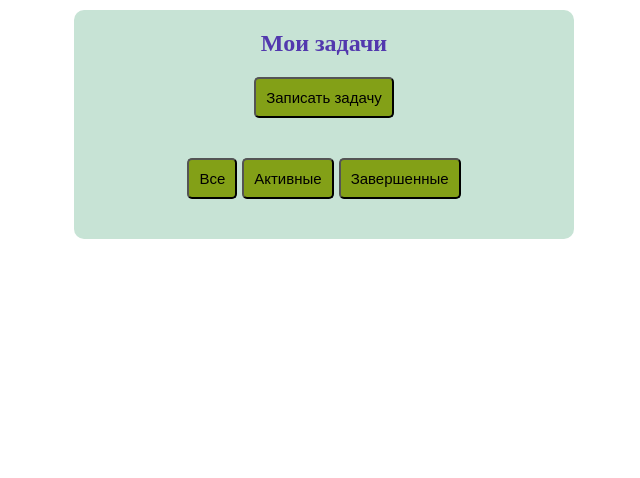
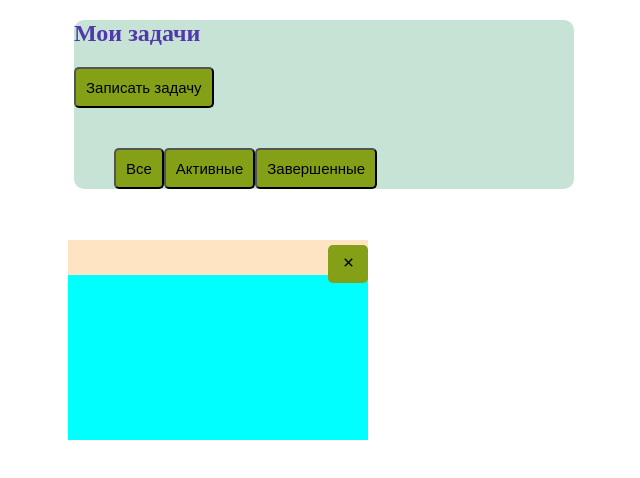
Before and after one commit to ProstoLama27/To-do-List, a React (Vite) app: page / in a window 1280 px wide. Both pictures are taken after a click on the button "Записать задачу". Shown: the top 478 px of the page, without its empty margins (316-956 px from the left). Built offline with nearby package versions, Linux system fonts and the light colour scheme.

Commit message:
Сделал модальное окно

```diff
--- a/src/components/mainScreen/MainScreen.jsx
+++ b/src/components/mainScreen/MainScreen.jsx
@@ -1,12 +1,20 @@
+import { useState } from "react";
 import styles from "./MainScreen.module.scss"
+import Modal from "../modal/Modal";
 const MainScreen = () => {
+    const [isOpen, setIsOpen] = useState(false)
+
+    const modalToggle = () =>{
+        setIsOpen(!isOpen)
+    }
+
     return (
         <section className={styles.mainScreen}>
             <div className={styles.mainScreen__header}>
                 <h1>Мои задачи</h1>
             </div>
             <div>
-                <button>Записать задачу</button>
+                <button onClick={modalToggle}>Записать задачу</button>
             </div>
             {/* задачи */}
             <div className={styles.mainScreen__philter}>
@@ -14,6 +22,7 @@ const MainScreen = () => {
                 <button>Активные</button>
                 <button>Завершенные</button>
             </div>
+            <Modal isOpen={isOpen} modalToggle={modalToggle}/>
         </section>
      );
 }
--- a/src/components/mainScreen/MainScreen.module.scss
+++ b/src/components/mainScreen/MainScreen.module.scss
@@ -1,13 +1,13 @@
-div{
-    display: flex;
-    justify-content: center;
-}
-
 .mainScreen{
     width: 500px;
     margin-top: 10px;
     border-radius: 10px;
     background-color:#C7E3D5 ;
+
+    // div{
+    //     display: flex;
+    //     justify-content: center;
+    // }
 
     &__header{
         color:#5238AE ;
--- /dev/null
+++ b/src/components/modal/Modal.jsx
@@ -0,0 +1,20 @@
+import styles from "./Modal.module.scss"
+import { IoCloseSharp } from "react-icons/io5";
+const Modal = (props) => {
+    if(props.isOpen == false) {
+        return null
+    }
+    else{
+        return (
+            <div className={styles.modal}>
+                <div className={styles.modal__header}>
+                    <button onClick={props.modalToggle} className={styles.modal__header__btn}>
+                        <IoCloseSharp/>
+                    </button>
+                </div>
+            </div> );
+    }
+
+}
+
+export default Modal;
--- /dev/null
+++ b/src/components/modal/Modal.module.scss
@@ -0,0 +1,25 @@
+.modal{
+    position: fixed;
+    top: 30%;
+    left: 30%;
+    width: 300px;
+    height: 200px;
+    z-index: 1;
+    background-color: aqua;
+
+    &__header{
+        height: 30px;
+        padding-top: 5px;
+        background-color: bisque;
+
+        &__btn{
+            width: 40px;
+           border: none;
+           background-color: transparent;
+           float: right;
+           cursor: pointer;
+
+
+        }
+    }
+}
```
